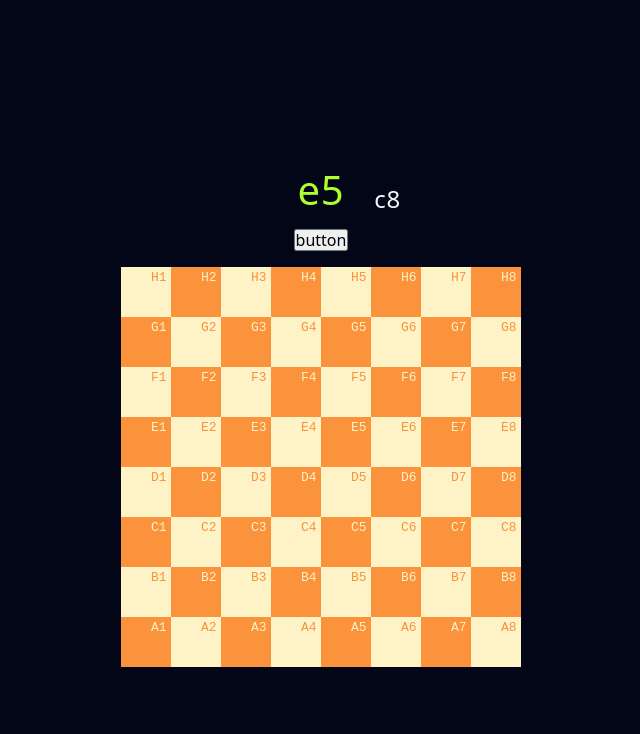
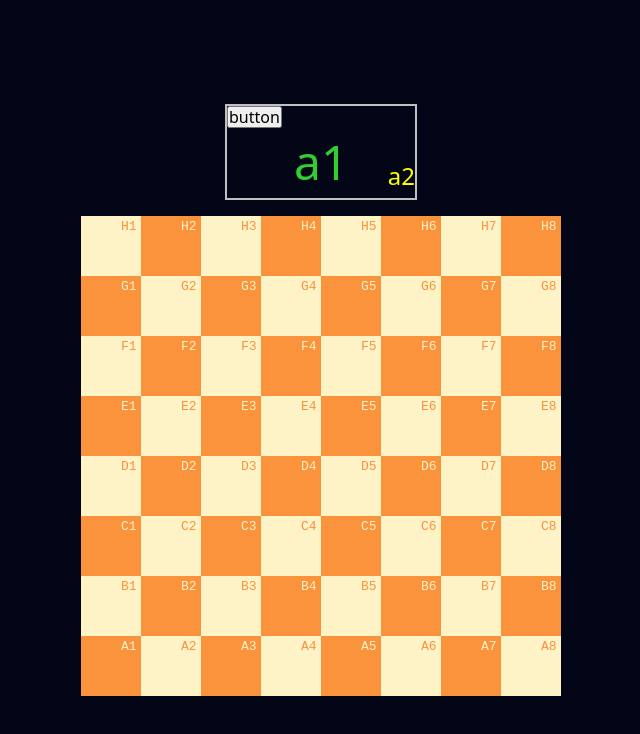
Before and after one commit to Uncannypotato69/Chess-Square-Memorization-Game-, a React (Vite) app: page / in a window 1280 px wide. Shown: the top 734 px of the page, without its empty margins (319-959 px from the left). Built offline with nearby package versions, Linux system fonts and the light colour scheme.

Commit message:
Happy, Happy, Happy

```diff
--- a/src/Components/SquareCarousel.jsx
+++ b/src/Components/SquareCarousel.jsx
@@ -1,52 +1,90 @@
 import React, { useEffect, useRef, useState } from "react";
 
+import classes from "./SquareCarousel.module.css";
+import { squares } from "./squares.js";
+
 const SquareCarousel = () => {
-  const squareTextRef1 = useRef();
-  const squareTextRef2 = useRef();
-  const squareTextRef3 = useRef();
+  const coordinatesRef = useRef([]);
 
-  const [isSliding, setIsSliding] = useState(false);
+  const [isclicked, setIsClicked] = useState(0);
+  const [coordinates, setCoordinates] = useState([]);
 
-  const doSlideStuff = () => {
-    console.log(squareTextRef1.current.className);
-    console.log(squareTextRef2.current);
-    console.log(squareTextRef3.current);
+  const random = (min, max) => Math.floor(Math.random() * (max - min)) + min;
+
+  const squarenames = squares.map((e, i) => e["squareName"]);
+  const initialSquares = Array.from(
+    { length: 3 },
+    () => squarenames[random(0, 64)]
+  );
+  console.log(initialSquares);
+
+  useEffect(() => {
+    setCoordinates(() => [...coordinatesRef.current]);
+    addStyles([...coordinatesRef.current]);
+  }, []);
+
+  const addStyles = (arr) => {
+    let styles = [
+      {
+        color: "limegreen",
+        scale: 2,
+        right: "50%",
+        transition: "300ms all",
+      },
+      {
+        color: "yellow",
+        right: "0%",
+        scale: 1,
+        transition: "300ms all",
+      },
+      {
+        color: "pink",
+        scale: 0,
+        right: "-25%",
+        transition: "none",
+      },
+    ];
+
+    arr.map((e, i) => {
+      Object.assign(e.style, styles[i]);
+    });
   };
 
   useEffect(() => {
-    doSlideStuff();
-  });
+    if (isclicked > 0) {
+      let newCoordinates = [...coordinates];
+      let shiftedItem = newCoordinates.shift();
+      newCoordinates.push(shiftedItem);
+      newCoordinates.map((e, i) => console.log(newCoordinates[i]));
+      addStyles(newCoordinates);
+      setCoordinates(newCoordinates);
+    }
+  }, [isclicked]);
 
   return (
     <>
-      <div className="carousel__container">
+      <div className={`${classes.carousel}`}>
+        {Array.from({ length: 3 }).map((e, i) => {
+          return (
             <span
-          className={`squareNameText ${isSliding ? "bigToSmall" : ""}`}
-          ref={squareTextRef1}
+              className={`${classes.carousel__coordinate}`}
+              ref={(e) => {
+                coordinatesRef.current[i] = e;
+              }}
+              coordinate={`sq${i + 1}`}
             >
-          e5
+              {`a${i + 1}`}
             </span>
-        <span
-          className={`squareNameText ${isSliding ? "smallToBig" : ""}`}
-          ref={squareTextRef2}
-        >
-          c8
-        </span>
-        <span
-          className={`squareNameText ${isSliding ? "intoFrame" : ""}`}
-          ref={squareTextRef3}
-        >
-          g2
-        </span>
-      </div>
+          );
+        })}
         <button
-        className="button"
           onClick={() => {
-          setIsSliding(!isSliding);
+            setIsClicked(isclicked + 1);
           }}
         >
           button
         </button>
+      </div>
     </>
   );
 };
--- /dev/null
+++ b/src/Components/SquareCarousel.module.css
@@ -0,0 +1,34 @@
+.carousel {
+    height: 6rem;
+    aspect-ratio: 2/1;
+    border: 2px solid silver;
+    position: relative;
+}
+
+.carousel__coordinate {
+    position: absolute;
+    font-size: 1.5rem;
+    bottom: 0.5rem;
+    transform-origin: bottom left;
+    transition: 300ms all;
+    color: navajowhite;
+    right: 50%;
+}
+
+.TBC {
+    color: springgreen;
+    scale: 2;
+}
+
+.CTS {
+    scale: 0;
+    color: inherit;
+}
+
+.STH {
+    right: -25%;
+}
+
+.HTW {
+    right: calc(0% + 0.5rem);
+}
--- a/src/Components/TestComponent.jsx
+++ b/src/Components/TestComponent.jsx
@@ -14,11 +14,21 @@ const TestComponent = () => {
 
   const random = (min, max) => Math.floor(Math.random() * (max - min)) + min;
 
-  // useEffect(() => {
-  //   let randomSquare = random(-1, 64);
+  // const highlighter = setInterval(() => {
+  //   let randomSquare = random(0, 64);
+  //   if (typeof squaresRef.current[randomSquare].children[0] == undefined) {
+  //     console.log(squaresRef.current[randomSquare].children[0]);
+  //   }
   //   squaresRef.current[randomSquare].children[0].style.fill = "limegreen";
   //   squaresRef.current[randomSquare].children[1].style.fill = "white";
-  // }, []);
+  // }, 1000);
+
+  useEffect(() => {
+    // let randomSquare = random(-1, 64);
+    // squaresRef.current[randomSquare].children[0].style.fill = "limegreen";
+    // squaresRef.current[randomSquare].children[1].style.fill = "white";
+    // highlighter;
+  }, []);
 
   //! Create pick-at-random-system and do other stuff
 
@@ -26,7 +36,10 @@ const TestComponent = () => {
     <svg width={boardConfig.dimension} height={boardConfig.dimension}>
       {squares.map((e, i) => {
         return (
-          <g ref={(el) => (squaresRef.current[i] = el)}>
+          <g
+            ref={(el) => (squaresRef.current[i] = el)}
+            squarecoordinates={e.squareName}
+          >
             <rect
               height={e.squareDimesion}
               width={e.squareDimesion}
--- a/src/Components/squares.js
+++ b/src/Components/squares.js
@@ -1,5 +1,5 @@
 
-const squares = [
+export const squares = [
   {
       "squareName": "a1",
       "white": false
@@ -260,7 +260,7 @@ const squares = [
 
 
 const boardConfig = {
-    dimension: 400,
+    dimension: 480,
     lightColor: "#fef3c7",
     darkColor: "#fb923c",
     fontSize: 16,
```
Lines whose indentation alone changed are shown as unchanged.
